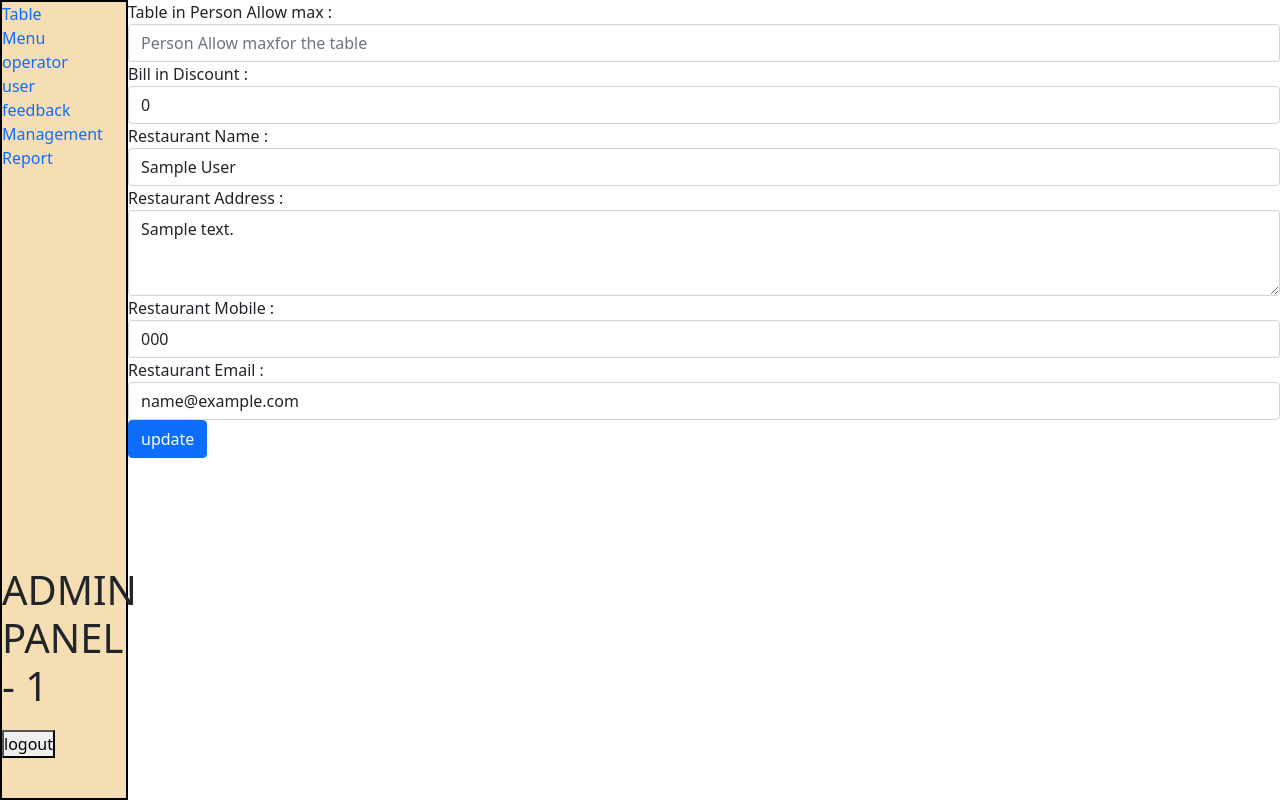
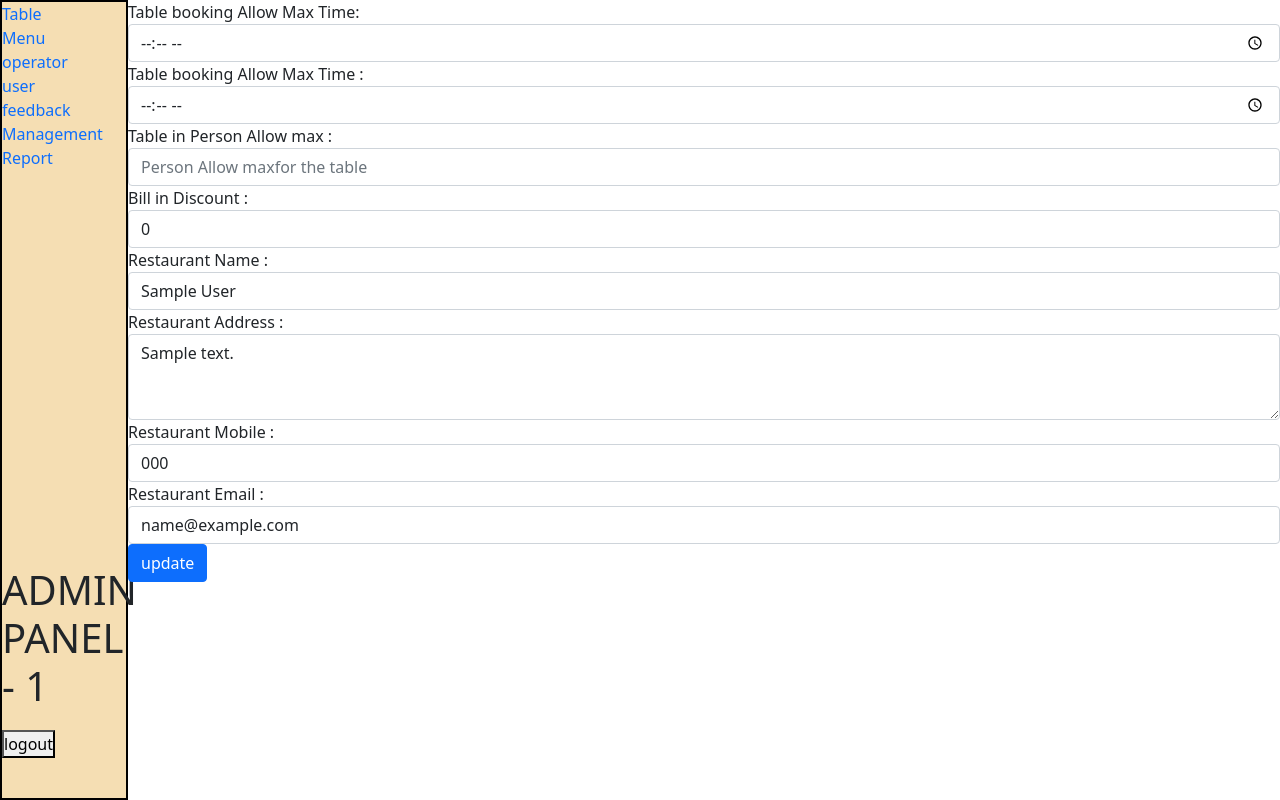
Before and after one commit to PritamMakwana/TablePoint, a PHP site: page /TablePoint/admin/admin-management.php in a window 1280 px wide. Run offline with PHP 8.4, Linux system fonts and the light colour scheme; the visitor is signed in with stand-in values (Sample User, id 1); tables that the repository leaves empty or names only in its code hold one stand-in row (values such as "Sample post").

Commit message:
admin set booking beetween time a table

```diff
--- a/admin/admin-management.php
+++ b/admin/admin-management.php
@@ -32,7 +32,15 @@ if (!isset($_SESSION['admin_id'])) {
                     while ($row = mysqli_fetch_assoc($resManage)) {  ?>
                         <form action="<?php echo $_SERVER['PHP_SELF']; ?>" method="POST" autocomplete="off">
                             <div class="form-group">
-                                <input type="hidden" name="a_manag_id" class="form-control" value="<?php echo $row['a_manag_id']; ?>" placeholder="">
+                                <input type="hidden" name="a_manag_id" class="form-control" value="<?php echo $row['a_manag_id']; ?>">
+                            </div>
+                            <div class="form-group">
+                                <label>Table booking Allow Max Time:</label>
+                                <input type="time" name="min_table_book_time" class="form-control" placeholder="Restaurant Open time" value="<?php echo $row['min_table_book_time']; ?>" required>
+                            </div>
+                            <div class="form-group">
+                                <label>Table booking Allow Max Time :</label>
+                                <input type="time" name="max_table_book_time" class="form-control" placeholder="Restaurant close time" value="<?php echo $row['max_table_book_time']; ?>" required>
                             </div>
                             <div class="form-group">
                                 <label>Table in Person Allow max :</label>
@@ -66,6 +74,8 @@ if (!isset($_SESSION['admin_id'])) {
 
                 if (isset($_POST['update_managment'])) {
                     $a_manag_id = mysqli_real_escape_string($conn, $_POST['a_manag_id']);
+                    $Table_Booking_Open_time = mysqli_real_escape_string($conn, $_POST['min_table_book_time']);
+                    $Table_Booking_Close_time = mysqli_real_escape_string($conn, $_POST['max_table_book_time']);
                     $Table_person_max = mysqli_real_escape_string($conn, $_POST['table_person_max']);
                     $Discount = mysqli_real_escape_string($conn, $_POST['discount']);
                     $Restaurant_Name = mysqli_real_escape_string($conn, $_POST['restaurant_name']);
@@ -73,7 +83,7 @@ if (!isset($_SESSION['admin_id'])) {
                     $Restaurant_Mobile = mysqli_real_escape_string($conn, $_POST['restaurant_mobile']);
                     $Restaurant_Email = mysqli_real_escape_string($conn, $_POST['restaurant_email']);
 
-                    $sql = "UPDATE `admin_manage` SET `table_person_max`='$Table_person_max',`discount`='$Discount', `restaurant_name`='$Restaurant_Name',`restaurant_address`=' $Restaurant_Address',`restaurant_mobile`='$Restaurant_Mobile',`restaurant_email`='$Restaurant_Email' WHERE `a_manag_id`=$a_manag_id";
+                    $sql = "UPDATE `admin_manage` SET `table_person_max`='$Table_person_max',`min_table_book_time`='$Table_Booking_Open_time',`max_table_book_time`='$Table_Booking_Close_time',`discount`='$Discount', `restaurant_name`='$Restaurant_Name',`restaurant_address`=' $Restaurant_Address',`restaurant_mobile`='$Restaurant_Mobile',`restaurant_email`='$Restaurant_Email' WHERE `a_manag_id`=$a_manag_id";
 
                     $result = mysqli_query($conn, $sql) or die("Query Failed update." . $sql);
 
```
Also changed, not shown: table-booking.php (+19 -20 lines).
